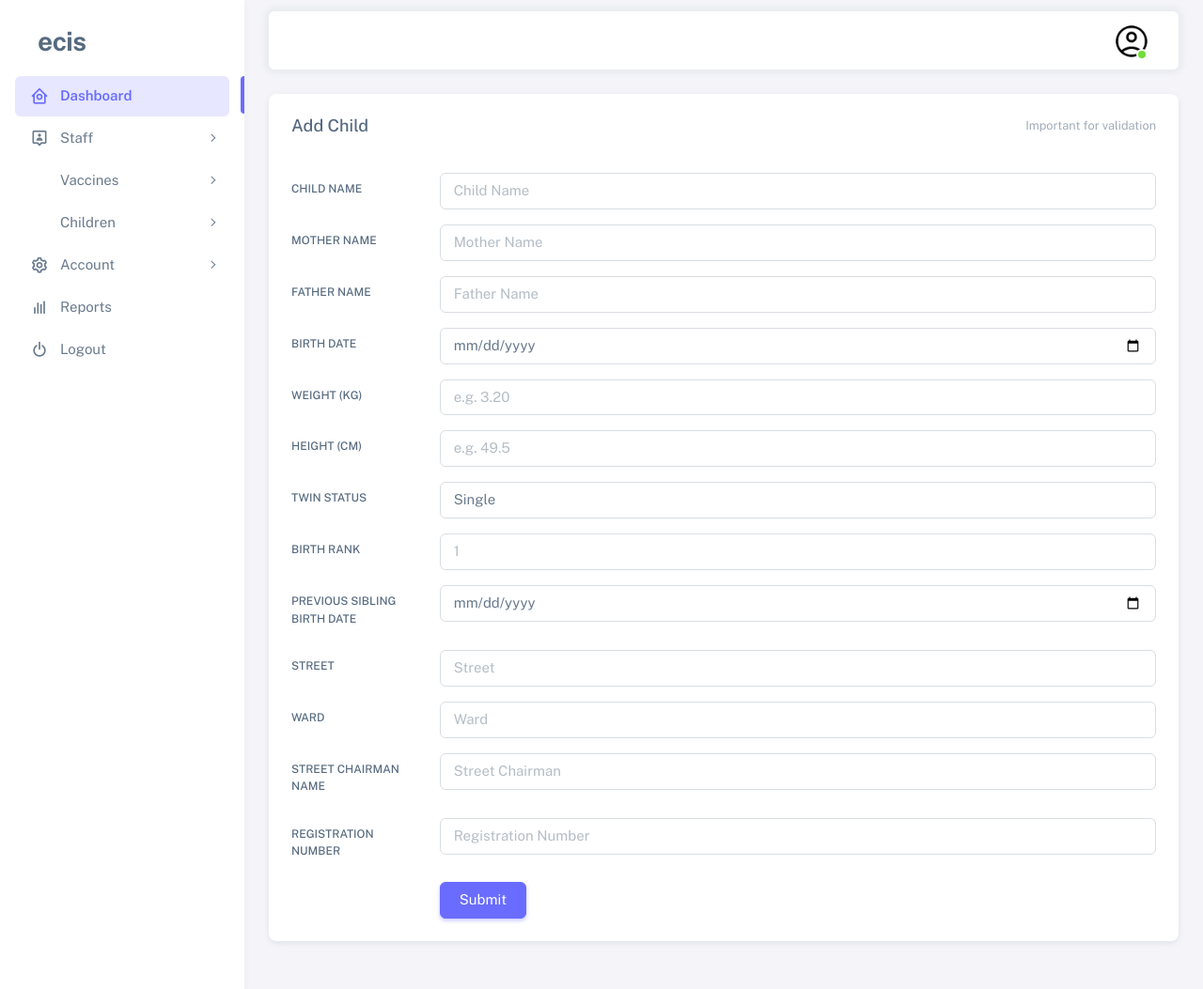
After one commit to mapogha/NeoCareWebApp, a PHP site: page /admin/create_child.php in a window 1280 px wide. The commit adds this page. Shown: the whole page at 94% size. Run offline with PHP 8.4, Linux system fonts and the light colour scheme.

Commit message:
#second commit

```diff
--- a/admin/aside.php
+++ b/admin/aside.php
@@ -19,54 +19,62 @@
       </a>
     </li>
 
-    <!-- Hospital Management (Only visible to Admin) -->
+    <!-- Staff Management -->
     <li class="menu-item">
       <a href="javascript:void(0);" class="menu-link menu-toggle">
-      <i class="menu-icon tf-icons bx bx-bar-chart-alt-2"></i>
-        <div data-i18n="Hospital Management">Hospitals</div>
+        <i class="menu-icon tf-icons bx bx-user-pin"></i>
+        <div data-i18n="Staff Management">Staff</div>
       </a>
       <ul class="menu-sub">
-        <!-- Add Hospital -->
-        <li class="menu-item">
-          <a href="create_hospital.php" class="menu-link">
-            <div data-i18n="Add Hospital">Add Hospital</div>
-          </a>
-        </li>
-        <!-- View Hospitals -->
-        <li class="menu-item">
-          <a href="view_hospitals.php" class="menu-link">
-            <div data-i18n="View Hospitals">View Hospitals</div>
-          </a>
-        </li>
+        <li class="menu-item"><a href="create_doctor.php" class="menu-link"><div>Create Doctor</div></a></li>
+        <li class="menu-item"><a href="view_doctors.php" class="menu-link"><div>View Doctors</div></a></li>
+        <li class="menu-item"><a href="create_nurse.php" class="menu-link"><div>Create Nurse</div></a></li>
+        <li class="menu-item"><a href="view_nurses.php" class="menu-link"><div>View Nurses</div></a></li>
       </ul>
     </li>
 
-    <!-- Reports -->
+    <!-- Vaccine Management -->
     <li class="menu-item">
-      <a href="view_vaccination_reports.php" class="menu-link">
-        <i class="menu-icon tf-icons bx bx-bar-chart-alt-2"></i>
-        <div data-i18n="Reports">Vaccination Reports</div>
+      <a href="javascript:void(0);" class="menu-link menu-toggle">
+        <i class="menu-icon tf-icons bx bx-injection"></i>
+        <div data-i18n="Vaccine Management">Vaccines</div>
       </a>
+      <ul class="menu-sub">
+        <li class="menu-item"><a href="create_vaccine.php" class="menu-link"><div>Create Vaccine</div></a></li>
+        <li class="menu-item"><a href="view_vaccines.php" class="menu-link"><div>View Vaccines</div></a></li>
+      </ul>
     </li>
 
-    <!-- Account Settings -->
+    <!-- Children Management -->
+    <li class="menu-item">
+      <a href="javascript:void(0);" class="menu-link menu-toggle">
+        <i class="menu-icon tf-icons bx bx-child"></i>
+        <div data-i18n="Children Management">Children</div>
+      </a>
+      <ul class="menu-sub">
+        <li class="menu-item"><a href="create_child.php" class="menu-link"><div>Create Child</div></a></li>
+        <li class="menu-item"><a href="view_children.php" class="menu-link"><div>View Children</div></a></li>
+      </ul>
+    </li>
+
+    <!-- Account -->
     <li class="menu-item">
       <a href="javascript:void(0);" class="menu-link menu-toggle">
         <i class="menu-icon tf-icons bx bx-cog"></i>
         <div data-i18n="Account Settings">Account</div>
       </a>
       <ul class="menu-sub">
-        <li class="menu-item">
-          <a href="profile.php" class="menu-link">
-            <div data-i18n="Account">Profile</div>
-          </a>
-        </li>
-        <li class="menu-item">
-          <a href="notifications.php" class="menu-link">
-            <div data-i18n="Notifications">Notifications</div>
-          </a>
-        </li>
+        <li class="menu-item"><a href="profile.php" class="menu-link"><div>Profile</div></a></li>
+        <li class="menu-item"><a href="notifications.php" class="menu-link"><div>Notifications</div></a></li>
       </ul>
+    </li>
+
+    <!-- Report Management -->
+    <li class="menu-item">
+      <a href="view_reports.php" class="menu-link">
+        <i class="menu-icon tf-icons bx bx-bar-chart"></i>
+        <div data-i18n="Reports">Reports</div>
+      </a>
     </li>
 
     <!-- Logout -->
--- /dev/null
+++ b/admin/create_child.php
@@ -0,0 +1,137 @@
+<?php include 'header.php'?>
+    <!-- Layout wrapper -->
+    <div class="layout-wrapper layout-content-navbar">
+      <div class="layout-container">
+        <!-- Menu -->
+        <?php include 'aside.php'?>
+        <!-- / Menu -->
+
+        <!-- Layout container -->
+        <div class="layout-page">
+          <!-- Navbar -->
+            <?php include 'navigation.php'?>
+          <!-- / Navbar -->
+
+          <!-- Content wrapper -->
+          <div class="content-wrapper">
+            <!-- Content -->
+            <div class="container-xxl flex-grow-1 container-p-y">
+                <div class="row">
+                    <div class="col-xxl">
+                        <div class="card mb-4">
+                            <div class="card-header d-flex align-items-center justify-content-between">
+                            <h5 class="mb-0">Add Child</h5>
+                            <small class="text-muted float-end">Important for validation</small>
+                            </div>
+                            <div class="card-body">
+                                <form action="../functions/admin/create-child.php" method="post">
+                                    <div class="mb-3">
+                                        <input type="hidden" name="action" value="add_child">
+                                    </div>
+                                    <div class="row mb-3">
+                                        <label class="col-sm-2 col-form-label" for="child_name">Child Name</label>
+                                        <div class="col-sm-10">
+                                        <input type="text" class="form-control" id="child_name" name="child_name" placeholder="Child Name" required />
+                                        </div>
+                                    </div>
+                                    <div class="row mb-3">
+                                        <label class="col-sm-2 col-form-label" for="mother_name">Mother Name</label>
+                                        <div class="col-sm-10">
+                                        <input type="text" class="form-control" id="mother_name" name="mother_name" placeholder="Mother Name" required />
+                                        </div>
+                                    </div>
+                                    <div class="row mb-3">
+                                        <label class="col-sm-2 col-form-label" for="father_name">Father Name</label>
+                                        <div class="col-sm-10">
+                                        <input type="text" class="form-control" id="father_name" name="father_name" placeholder="Father Name" />
+                                        </div>
+                                    </div>
+                                    <div class="row mb-3">
+                                        <label class="col-sm-2 col-form-label" for="birth_date">Birth Date</label>
+                                        <div class="col-sm-10">
+                                        <input type="date" class="form-control" id="birth_date" name="birth_date" required />
+                                        </div>
+                                    </div>
+                                    <div class="row mb-3">
+                                        <label class="col-sm-2 col-form-label" for="weight_on_birth">Weight (kg)</label>
+                                        <div class="col-sm-10">
+                                        <input type="number" step="0.01" class="form-control" id="weight_on_birth" name="weight_on_birth" placeholder="e.g. 3.20" />
+                                        </div>
+                                    </div>
+                                    <div class="row mb-3">
+                                        <label class="col-sm-2 col-form-label" for="height_on_birth">Height (cm)</label>
+                                        <div class="col-sm-10">
+                                        <input type="number" step="0.01" class="form-control" id="height_on_birth" name="height_on_birth" placeholder="e.g. 49.5" />
+                                        </div>
+                                    </div>
+                                    <div class="row mb-3">
+                                        <label class="col-sm-2 col-form-label" for="twin_status">Twin Status</label>
+                                        <div class="col-sm-10">
+                                        <select class="form-control" id="twin_status" name="twin_status">
+                                            <option value="single">Single</option>
+                                            <option value="twin">Twin</option>
+                                        </select>
+                                        </div>
+                                    </div>
+                                    <div class="row mb-3">
+                                        <label class="col-sm-2 col-form-label" for="birth_rank">Birth Rank</label>
+                                        <div class="col-sm-10">
+                                        <input type="number" class="form-control" id="birth_rank" name="birth_rank" placeholder="1" />
+                                        </div>
+                                    </div>
+                                    <div class="row mb-3">
+                                        <label class="col-sm-2 col-form-label" for="previous_sibling_birth_date">Previous Sibling Birth Date</label>
+                                        <div class="col-sm-10">
+                                        <input type="date" class="form-control" id="previous_sibling_birth_date" name="previous_sibling_birth_date" />
+                                        </div>
+                                    </div>
+                                    <div class="row mb-3">
+                                        <label class="col-sm-2 col-form-label" for="street">Street</label>
+                                        <div class="col-sm-10">
+                                        <input type="text" class="form-control" id="street" name="street" placeholder="Street" />
+                                        </div>
+                                    </div>
+                                    <div class="row mb-3">
+                                        <label class="col-sm-2 col-form-label" for="ward">Ward</label>
+                                        <div class="col-sm-10">
+                                        <input type="text" class="form-control" id="ward" name="ward" placeholder="Ward" />
+                                        </div>
+                                    </div>
+                                    <div class="row mb-3">
+                                        <label class="col-sm-2 col-form-label" for="street_chairman_name">Street Chairman Name</label>
+                                        <div class="col-sm-10">
+                                        <input type="text" class="form-control" id="street_chairman_name" name="street_chairman_name" placeholder="Street Chairman" />
+                                        </div>
+                                    </div>
+                                    <div class="row mb-3">
+                                        <label class="col-sm-2 col-form-label" for="registration_number">Registration Number</label>
+                                        <div class="col-sm-10">
+                                        <input type="text" class="form-control" id="registration_number" name="registration_number" placeholder="Registration Number" />
+                                        </div>
+                                    </div>
+                                    <div class="row justify-content-end">
+                                        <div class="col-sm-10">
+                                        <input type="submit" name="submit" class="btn btn-primary" value="Submit">
+                                        </div>
+                                    </div>
+                                </form>
+
+                            </div>
+                        </div>
+                    </div>
+                </div>
+            </div>
+
+
+            <!-- Overlay -->
+            <div class="layout-overlay layout-menu-toggle"></div>
+        </div>
+    <!-- / Layout wrapper -->
+
+
+
+    <!-- Core JS -->
+    <!-- build:js assets/vendor/js/core.js -->
+    <?php include 'scripts.php'?>
+  </body>
+</html>
--- a/admin/header.php
+++ b/admin/header.php
@@ -48,6 +48,7 @@
     <!-- Page -->
     <link rel="stylesheet" href="../assets/vendor/css/pages/page-auth.css" />
     <!-- Helpers -->
+
     <script src="../assets/vendor/js/helpers.js"></script>
 
     <!--! Template customizer & Theme config files MUST be included after core stylesheets and helpers.js in the <head> section -->
```
Also changed, not shown: admin/view_child.php (added, +155 -0 lines), admin/view_children.php (added, +104 -0 lines), functions/admin/create-child.php (added, +48 -0 lines), functions/admin/view-child.php (added, +27 -0 lines), functions/admin/view-children.php (added, +22 -0 lines), admin/create_vaccine.php (added), admin/view_vaccines.php (added).
